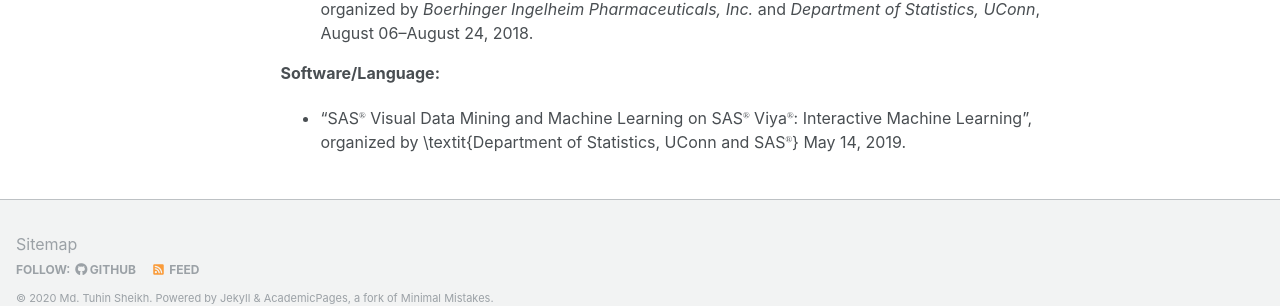
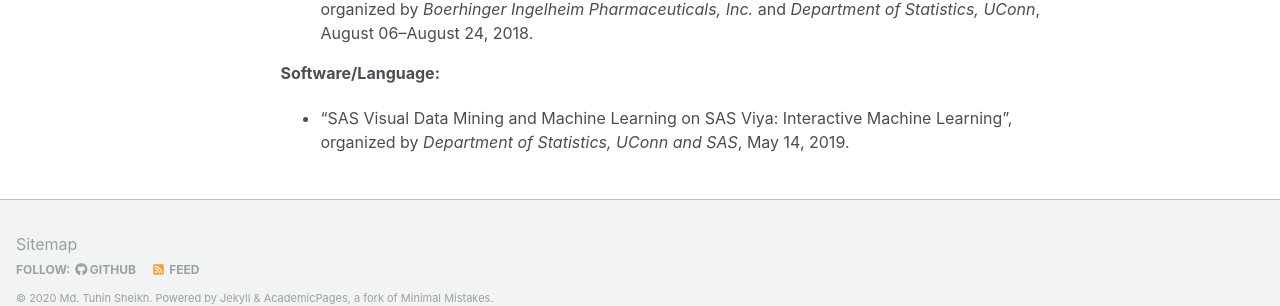
Before and after one commit to mdtuhinsheikh/mdtuhinsheikh.github.io, a Jekyll site: the page built from _pages/skills.md, in a window 1280 px wide and 1296 px high. Shown: the part 958-1264 px from the top of the window. Built offline with Jekyll 4.4.1, drawn with Linux system fonts in a browser that asks for light colours; formulas are drawn with MathJax 3.

Commit message:
Update skills.md

```diff
--- a/_pages/skills.md
+++ b/_pages/skills.md
@@ -30,7 +30,7 @@ designing and performing "simulation study", etc.
 * Successful completion of the "UConn Statistics Biopharmaceutical Summer Academy", organized by *Boerhinger Ingelheim Pharmaceuticals, Inc.* and *Department of Statistics, UConn*, August 06--August 24, 2018.
 
 **Software/Language:**
-* "SAS$^{\tiny{\textregistered}}$ Visual Data Mining and Machine Learning on SAS$^{\tiny{\textregistered}}$ Viya$^{\tiny{\textregistered}}$: Interactive Machine Learning", organized by \textit{Department of Statistics, UConn and SAS$^{\tiny{\textregistered}}$} May 14, 2019.
+* "SAS Visual Data Mining and Machine Learning on SAS Viya: Interactive Machine Learning", organized by *Department of Statistics, UConn and SAS*, May 14, 2019.
 
 <!--
 ## Text formatting
```
